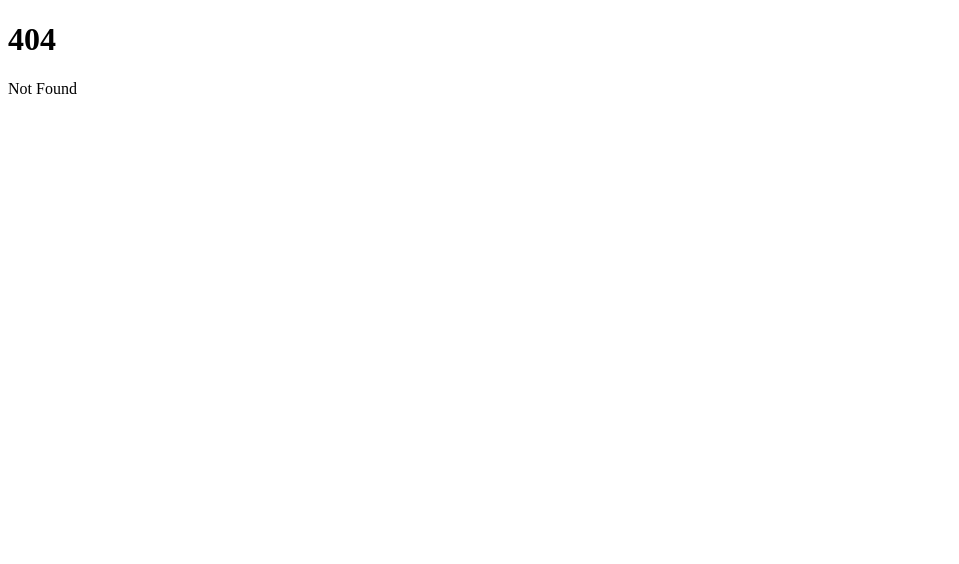
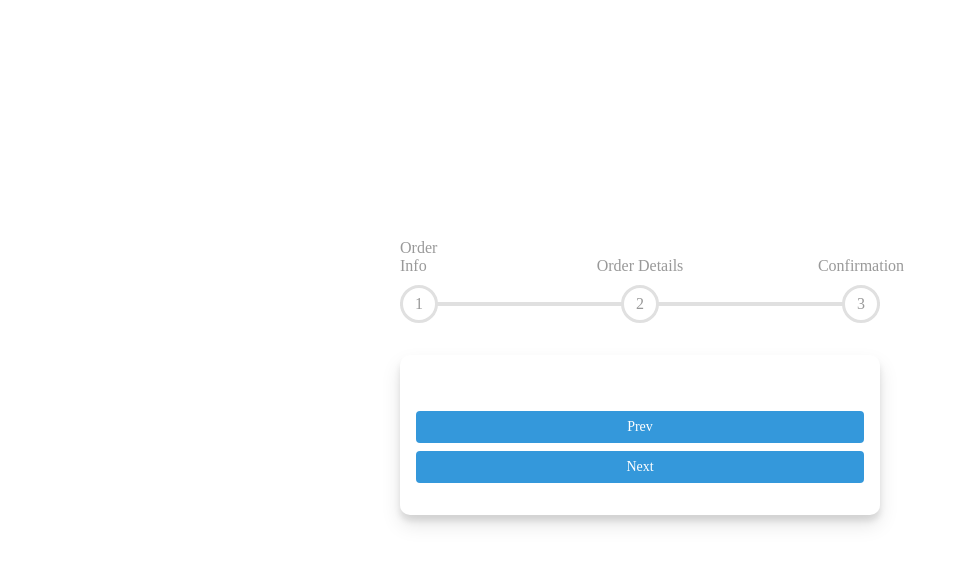
Before and after one commit to YegorKochetkov/ravdevs_task, a SvelteKit app: page /form/1 in a window 1280 px wide. Before the commit this address had no page. Shown: the top 564 px of the page, without its empty margins (0-959 px from the left). Built offline with nearby package versions, Linux system fonts and the light colour scheme.

Commit message:
feat: add form page

```diff
--- /dev/null
+++ b/src/routes/form/[step]/+page.svelte
@@ -0,0 +1,189 @@
+<script lang="ts">
+	import InputField from '$lib/inputField.svelte';
+	import OrderInfo from '$lib/orderInfo.svelte';
+	import { toast } from '@zerodevx/svelte-toast';
+	import { goto } from '$app/navigation';
+	import type { PageData } from './$types';
+	import { steps, useFormValidation, type Order } from '../../../hooks.client';
+
+	const formData = {
+		id: '',
+		carBrand: '',
+		zipCode: '',
+		firstName: '',
+		lastName: '',
+		carModel: '',
+		firstRegistration: ''
+	};
+
+	export let data: PageData;
+
+	$: stepFromParams = data.stepFromParams || steps[0];
+	$: currStepIndex = steps.findIndex((step) => step === stepFromParams);
+	let form = useFormValidation({}, stepFromParams);
+
+	const handleProgress = (stepIncrement: number) => {
+		form = useFormValidation(formData, steps[currStepIndex]);
+
+		if (form.success) {
+			currStepIndex += stepIncrement;
+			goto(`/form/${steps[currStepIndex]}`);
+		} else if (stepIncrement < 0) {
+			currStepIndex += stepIncrement;
+			goto(`/form/${steps[currStepIndex]}`);
+		} else {
+			toast.push(form.error.issues[0].message);
+		}
+	};
+</script>
+
+<form class="form" on:submit|preventDefault>
+	{#if steps[currStepIndex] === steps[0]}
+		<InputField
+			label={'Car brand*'}
+			name="carBrand"
+			type="text"
+			minlength="1"
+			maxlength="64"
+			bind:value={formData.carBrand}
+			placeholder="Nissan"
+			required
+		/>
+		<InputField
+			label={'Zip code*'}
+			name="zipCode"
+			type="text"
+			minlength="5"
+			maxlength="5"
+			pattern="^[0-9]+$"
+			aria-label="5-digit postal code"
+			title="5-digit postal code"
+			bind:value={formData.zipCode}
+			placeholder="61000"
+			required
+		/>
+	{/if}
+	{#if steps[currStepIndex] === steps[1]}
+		<InputField
+			label={'First name*'}
+			name="firstName"
+			type="text"
+			minlength="1"
+			maxlength="64"
+			bind:value={formData.firstName}
+			placeholder="John"
+			required
+		/>
+		<InputField
+			label={'Last name*'}
+			name="lastName"
+			type="text"
+			minlength="1"
+			maxlength="64"
+			bind:value={formData.lastName}
+			placeholder="Doe"
+			required
+		/>
+		<InputField
+			label={'Car model*'}
+			name="carModel"
+			type="text"
+			minlength="1"
+			maxlength="64"
+			bind:value={formData.carModel}
+			placeholder="X-trail"
+			required
+		/>
+		<fieldset class="fieldset">
+			<legend>First registration?</legend>
+			<label>
+				<input
+					name="firstRegistration*"
+					type="radio"
+					value="true"
+					bind:group={formData.firstRegistration}
+					required
+					checked={formData.firstRegistration === 'true'}
+				/>
+				Yes
+			</label>
+			<label>
+				<input
+					name="firstRegistration"
+					type="radio"
+					value="false"
+					bind:group={formData.firstRegistration}
+					required
+					checked={formData.firstRegistration === 'false'}
+				/>
+				No
+			</label>
+		</fieldset>
+	{/if}
+	{#if steps[currStepIndex] === steps[steps.length - 1]}
+		<OrderInfo info={form} />
+	{/if}
+
+	<div class="steps-button">
+		<button
+			class="btn"
+			on:click={() => handleProgress(-1)}
+			disabled={currStepIndex === 0}
+		>
+			Prev
+		</button>
+
+		<button
+			class="btn"
+			on:click={() => handleProgress(1)}
+			disabled={currStepIndex === steps.length - 1}
+		>
+			Next
+		</button>
+	</div>
+</form>
+
+<style lang="scss">
+	.form {
+		display: flex;
+		flex-direction: column;
+		gap: 2rem;
+	}
+
+	.fieldset {
+		text-align: left;
+		border-radius: 0.25rem;
+	}
+
+	.btn {
+		display: inline-block;
+		width: 100%;
+		padding: 0.5rem 0;
+		margin-top: 0.5rem;
+
+		font-family: inherit;
+		font-size: 14px;
+
+		background-color: #3498db;
+		color: #fff;
+
+		border: 0;
+		border-radius: 0.25rem;
+
+		cursor: pointer;
+
+		&:active {
+			transform: scale(0.98);
+		}
+
+		&:disabled {
+			background-color: #e0e0e0;
+			cursor: not-allowed;
+		}
+	}
+
+	.steps-button {
+		margin-top: 1rem;
+		text-align: center;
+	}
+</style>
```
